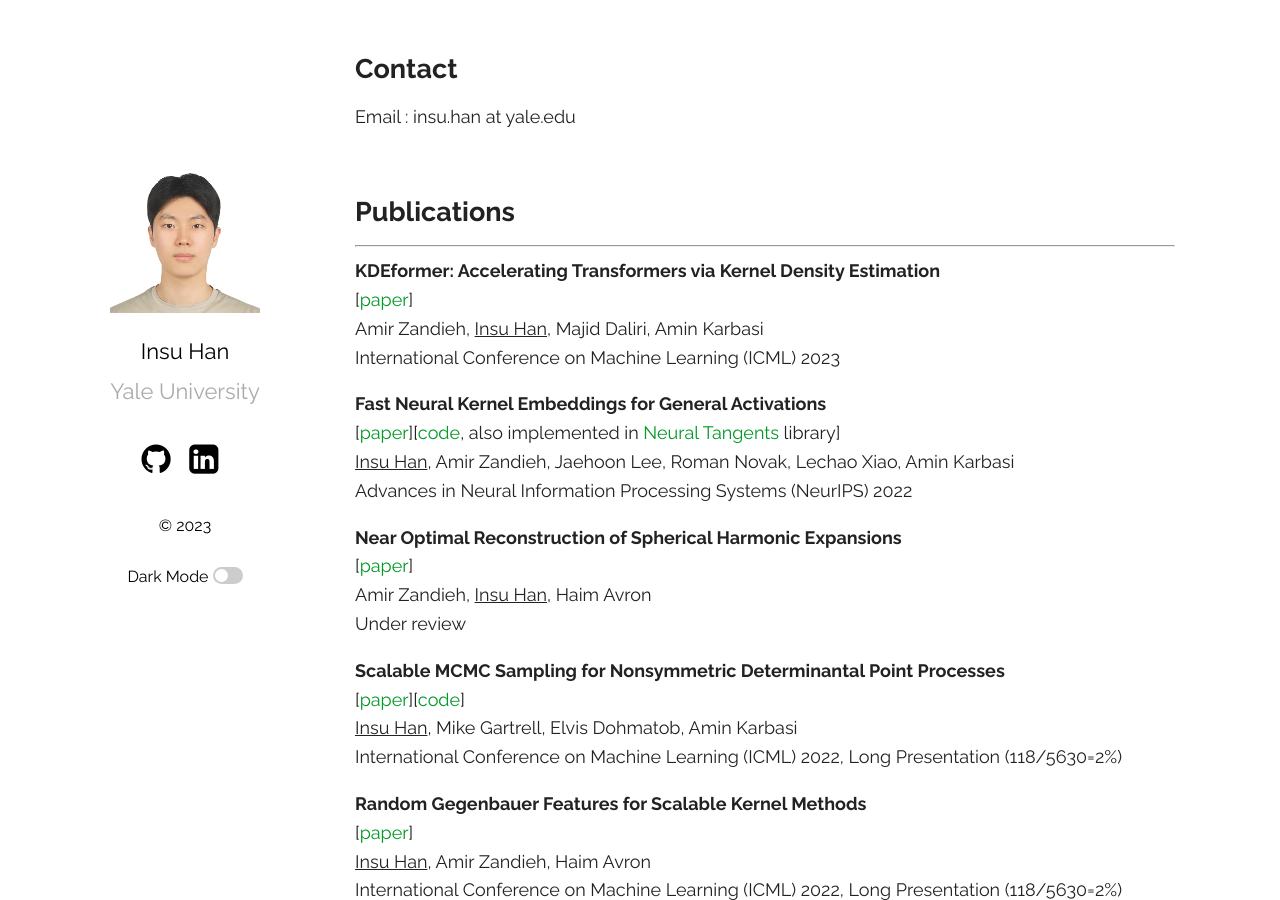
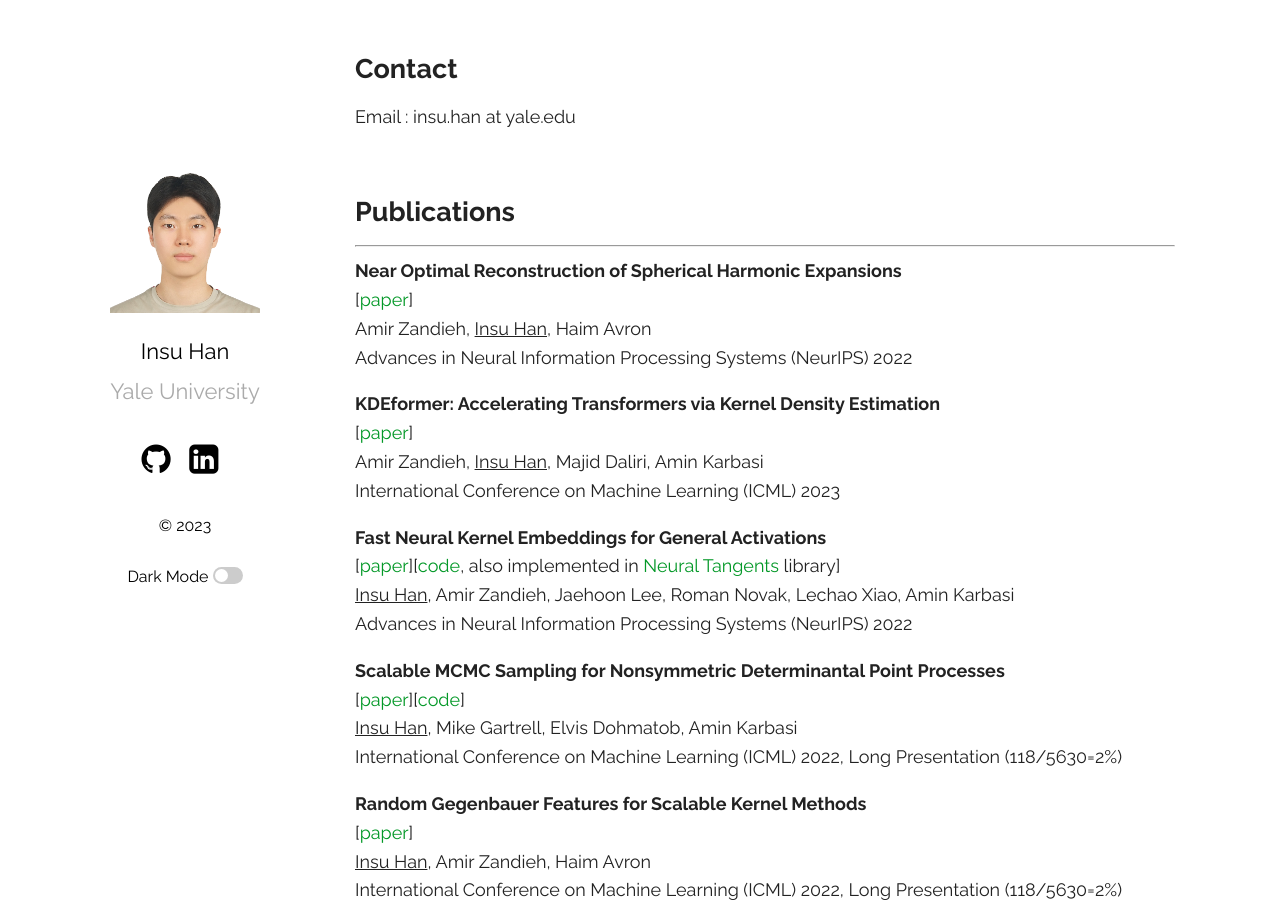
Before and after one commit to insuhan/insuhan.github.io, a Jekyll site: the page built from _posts/2019-03-23-welcome-to-jekyll.markdown, in a window 1280 px wide and 900 px high, scrolled down 415 px. Built offline with Jekyll 4.4.1, drawn with Linux system fonts in a browser that asks for light colours; a style sheet for code colours, icons or effects is not loaded.

Commit message:
update neurips23

```diff
--- a/_posts/2019-03-23-welcome-to-jekyll.markdown
+++ b/_posts/2019-03-23-welcome-to-jekyll.markdown
@@ -34,6 +34,12 @@ I am a recipient of [Microsoft Research Asia Fellowship 2019]. <br/>
 ## Publications
 -----
 
+**Near Optimal Reconstruction of Spherical Harmonic Expansions** <br/>
+[[paper][gegen_recon_paper]{:target="_blank"}]<br/>
+Amir Zandieh, <U>Insu Han</U>, Haim Avron<br/>
+Advances in Neural Information Processing Systems (NeurIPS) 2022
+<br/>
+
 **KDEformer: Accelerating Transformers via Kernel Density Estimation** <br/>
 [[paper][kdeformer_paper]{:target="_blank"}] <br/>
 Amir Zandieh, <U>Insu Han</U>, Majid Daliri, Amin Karbasi<br/>
@@ -45,12 +51,6 @@ International Conference on Machine Learning (ICML) 2023
 [[paper][fast_neural_kernel_paper]{:target="_blank"}][[code][fast_neural_kernel_code]{:target="_blank"}, also implemented in [Neural Tangents]{:target="_blank"} library]<br/>
 <U>Insu Han</U>, Amir Zandieh, Jaehoon Lee, Roman Novak, Lechao Xiao, Amin Karbasi<br/>
 Advances in Neural Information Processing Systems (NeurIPS) 2022
-<br/>
-
-**Near Optimal Reconstruction of Spherical Harmonic Expansions** <br/>
-[[paper][gegen_recon_paper]{:target="_blank"}]<br/>
-Amir Zandieh, <U>Insu Han</U>, Haim Avron<br/>
-Under review
 <br/>
 
 **Scalable MCMC Sampling for Nonsymmetric Determinantal Point Processes** <br/>
```
